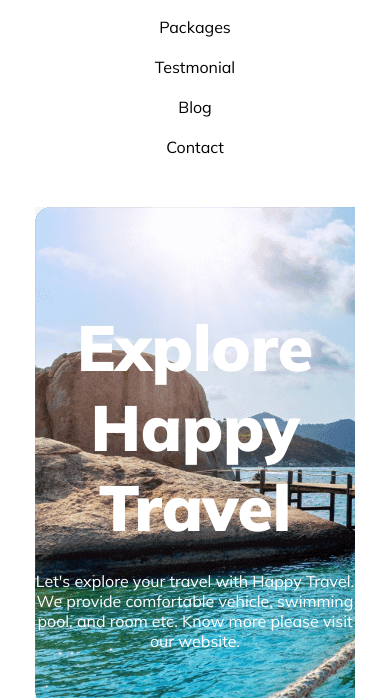
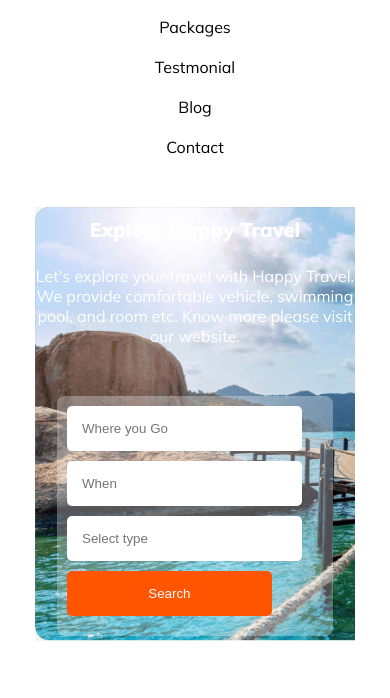
Before and after one commit to devrimonbd/assignment-two, a plain HTML site: page index.html in a window 390 px wide. Shown: the part 133-831 px from the top of the page. Drawn offline with Linux system fonts and the light colour scheme.

```diff
--- a/style/style.css
+++ b/style/style.css
@@ -25,7 +25,11 @@ nav {
     display: flex;
     justify-content: space-between;
     margin: 50px 100px 50px 100px;
+}
 
+nav {
+    display: flex;
+    align-items: center;
 }
 
 nav .content-nav {
@@ -60,6 +64,7 @@ nav ul {
 .input-button .inputs {
     border-radius: 8px;
     background-color: rgba(255, 255, 255, 0.30);
+    padding: 10px;
 
 }
 
@@ -95,6 +100,7 @@ nav ul {
 .cover-img {
     background-image: url(../Images/Group13.png);
     background-repeat: no-repeat;
+    background-size: cover;
 }
 
 .travel-content h1 {
@@ -159,7 +165,7 @@ nav ul {
     margin-bottom: 100px;
 }
 
-/* why choose section styles */
+/* choose section styles */
 .choose-content {
     margin-bottom: 50px;
 }
@@ -367,19 +373,21 @@ hr {
 
     .travel-content h1 {
         margin-top: 10px;
+        padding-top: 10px;
+        font-size: 1.25rem;
     }
 
     .input-button .inputs {
         display: block;
         margin-bottom: 5px;
+        width: 80%;
+
     }
 
     nav {
         flex-direction: column;
 
-
     }
-
 
     nav .content-nav {
         gap: 4px;
@@ -401,4 +409,18 @@ hr {
     .input-button {
         padding: 0;
     }
+
+    .input-button input {
+        display: block;
+        margin-bottom: 10px;
+    }
+
+    .input-button .inputs {}
+
+    .input-button .inputs input {
+        width: 80%;
+        border-radius: 5px;
+        border: none;
+
+    }
 }
```
